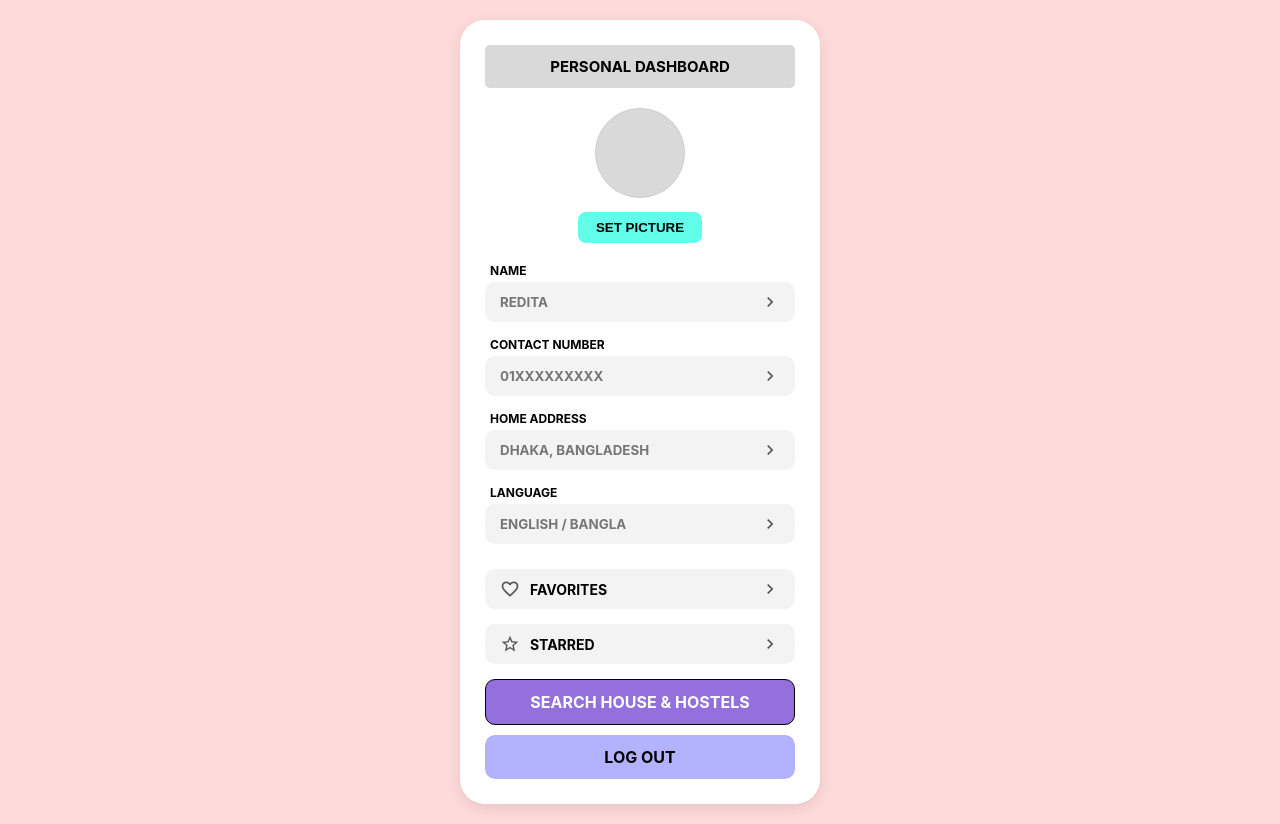
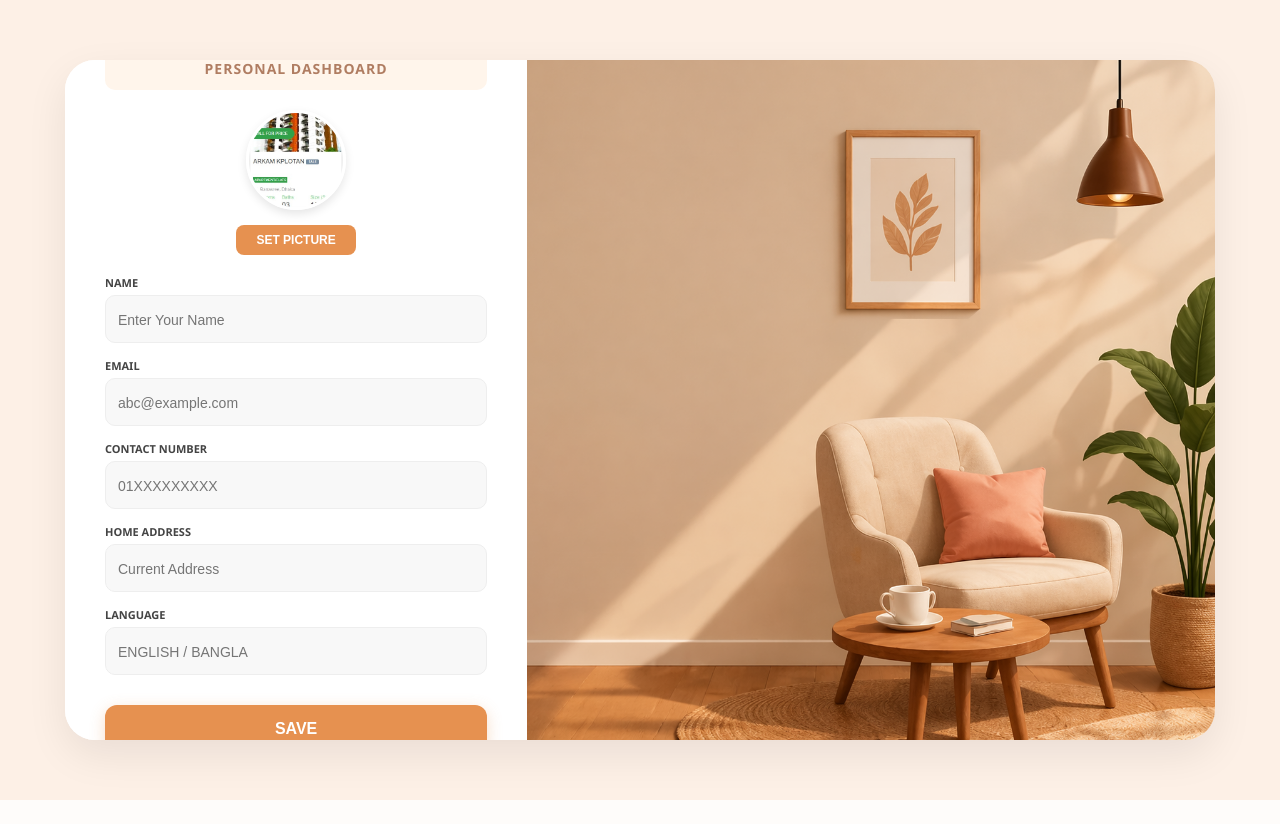
Before and after one commit to Riya1153/StayFinder, a Django app: page /dashboard/ in a window 1280 px wide. After the commit the page ends 800 px from the top, so only its background shows below. Run offline with Django 5.2, Linux system fonts and the light colour scheme.

Commit message:
Initial commit: StayFinder Dashboard complete with Save button

```diff
--- a/core/templates/dashboard.html
+++ b/core/templates/dashboard.html
@@ -1,187 +1,239 @@
+{% load static %}
 <!DOCTYPE html>
-{% load static %}
 <html lang="en">
 <head>
     <meta charset="UTF-8">
     <meta name="viewport" content="width=device-width, initial-scale=1.0">
-    <title>StayFinder - Personal Dashboard</title>
-    <link href="https://fonts.googleapis.com/icon?family=Material+Icons" rel="stylesheet">
+    <title>StayFinder Dashboard</title>
+
     <style>
-        * { margin: 0; padding: 0; box-sizing: border-box; }
+        * {
+            margin: 0;
+            padding: 0;
+            box-sizing: border-box;
+        }
+
         body {
-            background-color: #FFDADA;
-            font-family: 'Inter', sans-serif;
+            background: #fdf0e6;
+            font-family: 'Segoe UI', Tahoma, Geneva, Verdana, sans-serif;
             display: flex;
             justify-content: center;
             align-items: center;
             min-height: 100vh;
-            padding: 20px 0;
+            padding: 20px;
         }
+
+        .container {
+            display: flex;
+            background: white;
+            border-radius: 30px;
+            box-shadow: 0 15px 40px rgba(0,0,0,0.08);
+            width: 100%;
+            max-width: 1150px; /* Increased width to show more of the image */
+            height: 85vh;
+            min-height: 650px;
+            overflow: hidden;
+        }
+
+        /* LEFT SIDE: FORM */
         .dashboard-card {
-            background-color: white;
-            width: 360px;
-            padding: 25px;
-            border-radius: 25px;
+            flex: 1; /* Takes up less space than the image */
+            padding: 40px;
+            min-width: 400px;
+            display: flex;
+            flex-direction: column;
+            justify-content: center;
+            background: white;
+            z-index: 2;
+        }
+
+        .header {
+            background: #fff5eb;
+            color: #b07d62;
+            padding: 12px;
             text-align: center;
-            box-shadow: 0px 4px 15px rgba(0, 0, 0, 0.1);
+            border-radius: 10px;
+            font-weight: 800;
+            margin-bottom: 20px;
+            font-size: 14px;
+            letter-spacing: 1px;
         }
-        .header-box {
-            background-color: #D9D9D9;
-            padding: 12px;
-            font-weight: bold;
-            font-size: 15px;
-            border-radius: 5px;
-            margin-bottom: 20px;
-            text-transform: uppercase;
-        }
-        .circle {
-            width: 90px;
-            height: 90px;
-            background-color: #D9D9D9;
-            border-radius: 50%;
-            display: inline-block;
-            margin-bottom: 10px;
-            border: 1px solid #ccc;
-        }
-        .set-pic-btn {
-            background-color: #61FFEA;
-            border: none;
-            padding: 8px 18px;
-            border-radius: 8px;
-            font-weight: bold;
-            cursor: pointer;
+
+        .profile {
+            text-align: center;
             margin-bottom: 20px;
         }
-        .info-list {
-            text-align: left;
+
+        .profile img {
+            width: 100px;
+            height: 100px;
+            border-radius: 50%;
+            object-fit: cover;
+            border: 3px solid #fff;
+            box-shadow: 0 4px 10px rgba(0,0,0,0.1);
         }
-        .label-text {
+
+        .profile button {
+            background: #e69150;
+            border: none;
+            padding: 8px 20px;
+            margin-top: 10px;
+            border-radius: 8px;
+            color: white;
+            font-weight: bold;
             font-size: 12px;
-            font-weight: bold;
-            margin-bottom: 4px;
-            margin-left: 5px;
+            cursor: pointer;
+            transition: 0.3s;
+        }
+
+        .profile button:hover {
+            background: #d47a3a;
+        }
+
+        .label {
+            font-size: 11px;
+            font-weight: 800;
+            color: #444;
+            margin-top: 15px;
             display: block;
             text-transform: uppercase;
         }
-        .info-item {
-            background-color: #F3F3F3;
-            padding: 10px 15px;
-            margin-bottom: 15px;
+
+        .input-box {
+            background: #f8f8f8;
+            padding: 12px;
             border-radius: 10px;
-            display: flex;
-            align-items: center;
-            justify-content: space-between;
-            text-decoration: none;
-            color: inherit;
+            margin-top: 5px;
+            border: 1px solid #eee;
         }
-        .info-content {
-            display: flex;
-            align-items: center;
-            gap: 10px;
-            font-size: 14px;
-            font-weight: bold;
-        }
-        .material-icons {
-            font-size: 20px;
-            color: #555;
-        }
-        input.info-input {
+
+        .input-box input {
+            width: 100%;
             border: none;
             background: transparent;
-            font-weight: bold;
-            width: 100%;
-            font-family: inherit;
             outline: none;
+            font-size: 14px;
+            color: #333;
         }
 
-        /* New Action Buttons */
-        .action-btns {
-            display: flex;
-            flex-direction: column;
-            gap: 10px;
-            align-items: center;
-            margin-top: 10px;
+        /* SAVE BUTTON STYLES */
+        .save-btn {
+            width: 100%;
+            margin-top: 30px;
+            padding: 15px;
+            background: #e69150;
+            border: none;
+            border-radius: 12px;
+            color: white;
+            font-weight: bold;
+            font-size: 16px;
+            cursor: pointer;
+            box-shadow: 0 4px 15px rgba(230, 145, 80, 0.3);
+            transition: background 0.3s, transform 0.2s;
+            text-transform: uppercase;
         }
-        .search-btn {
-            background-color: #9370DB; /* Purple from your front page */
-            color: white;
-            padding: 12px;
-            border-radius: 10px;
-            font-weight: bold;
-            text-decoration: none;
+
+        .save-btn:hover {
+            background: #d47a3a;
+            transform: translateY(-2px);
+        }
+
+        /* RIGHT SIDE: THE FULL IMAGE */
+        .right-side {
+            flex: 1.8; /* Makes the image section wider to show the whole room */
+            position: relative;
+        }
+
+        .right-side img {
             width: 100%;
+            height: 100%;
+            object-fit: cover; /* Keeps aspect ratio while filling space */
             display: block;
-            border: 1px solid #000;
         }
-        .logout-btn {
-            background-color: #B2B2FF;
-            color: black;
-            border: none;
-            padding: 12px;
-            border-radius: 10px;
-            font-weight: bold;
-            cursor: pointer;
-            width: 100%;
-            text-decoration: none;
-            display: block;
-            text-align: center;
+
+        /* RESPONSIVE */
+        @media (max-width: 950px) {
+            .container {
+                flex-direction: column;
+                height: auto;
+                max-height: none;
+            }
+            .right-side {
+                height: 350px;
+                order: -1;
+            }
+            .dashboard-card {
+                min-width: 100%;
+                padding: 30px;
+            }
         }
     </style>
 </head>
+
 <body>
 
+<div class="container">
+
     <div class="dashboard-card">
-        <div class="header-box">PERSONAL DASHBOARD</div>
+        <div class="header">PERSONAL DASHBOARD</div>
 
-        <div class="circle"></div><br>
-        <button class="set-pic-btn">SET PICTURE</button>
+        <form method="POST" enctype="multipart/form-data">
+            {% csrf_token %}
 
-        <div class="info-list">
-            <label class="label-text">NAME</label>
-            <div class="info-item">
-                <input type="text" class="info-input" placeholder="REDITA">
-                <span class="material-icons">chevron_right</span>
+            <div class="profile">
+                <img id="preview" src="{% static 'images/arkam.png' %}" alt="profile">
+                <br>
+                <input type="file" id="upload" name="profile_image" hidden accept="image/*">
+                <button type="button" onclick="document.getElementById('upload').click()">SET PICTURE</button>
             </div>
 
-            <label class="label-text">CONTACT NUMBER</label>
-            <div class="info-item">
-                <input type="text" class="info-input" placeholder="01XXXXXXXXX">
-                <span class="material-icons">chevron_right</span>
+            <label class="label">Name</label>
+            <div class="input-box">
+                <input type="text" name="full_name" placeholder="Enter Your Name">
             </div>
 
-            <label class="label-text">HOME ADDRESS</label>
-            <div class="info-item">
-                <input type="text" class="info-input" placeholder="DHAKA, BANGLADESH">
-                <span class="material-icons">chevron_right</span>
+            <label class="label">Email</label>
+            <div class="input-box">
+                <input type="email" name="email" placeholder="abc@example.com">
             </div>
 
-            <label class="label-text">LANGUAGE</label>
-            <div class="info-item">
-                <input type="text" class="info-input" placeholder="ENGLISH / BANGLA">
-                <span class="material-icons">chevron_right</span>
+            <label class="label">Contact Number</label>
+            <div class="input-box">
+                <input type="text" name="phone" placeholder="01XXXXXXXXX">
             </div>
 
-            <a href="#" class="info-item" style="margin-top: 25px;">
-                <div class="info-content">
-                    <span class="material-icons">favorite_border</span> FAVORITES
-                </div>
-                <span class="material-icons">chevron_right</span>
-            </a>
+            <label class="label">Home Address</label>
+            <div class="input-box">
+                <input type="text" name="address" placeholder="Current Address">
+            </div>
 
-            <a href="#" class="info-item">
-                <div class="info-content">
-                    <span class="material-icons">star_border</span> STARRED
-                </div>
-                <span class="material-icons">chevron_right</span>
-            </a>
-        </div>
+            <label class="label">Language</label>
+            <div class="input-box">
+                <input type="text" name="language" placeholder="ENGLISH / BANGLA">
+            </div>
 
-        <div class="action-btns">
-            <a href="{% url 'hostel_list' %}" class="search-btn">SEARCH HOUSE & HOSTELS</a>
+            <button type="submit" class="save-btn">SAVE</button>
+        </form>
+    </div>
 
-            <a href="{% url 'front_page' %}" class="logout-btn">LOG OUT</a>
-        </div>
+    <div class="right-side">
+        <img src="{% static 'images/dashboard.png' %}" alt="Interior View">
     </div>
+
+</div>
+
+<script>
+    // Handle image preview
+    document.getElementById("upload").onchange = function(event) {
+        let reader = new FileReader();
+        reader.onload = function() {
+            document.getElementById("preview").src = reader.result;
+        }
+        if (event.target.files[0]) {
+            reader.readAsDataURL(event.target.files[0]);
+        }
+    };
+</script>
 
 </body>
 </html>
--- a/core/templates/searching_sector.html
+++ b/core/templates/searching_sector.html
@@ -1,5 +1,5 @@
 {% load static %}
-<!DOCTYPE html>
+<!DDCTYPE html>
 <html lang="en">
 <head>
     <meta charset="UTF-8">
```
Also changed, not shown: core/static/images/dashboard.png (added).
